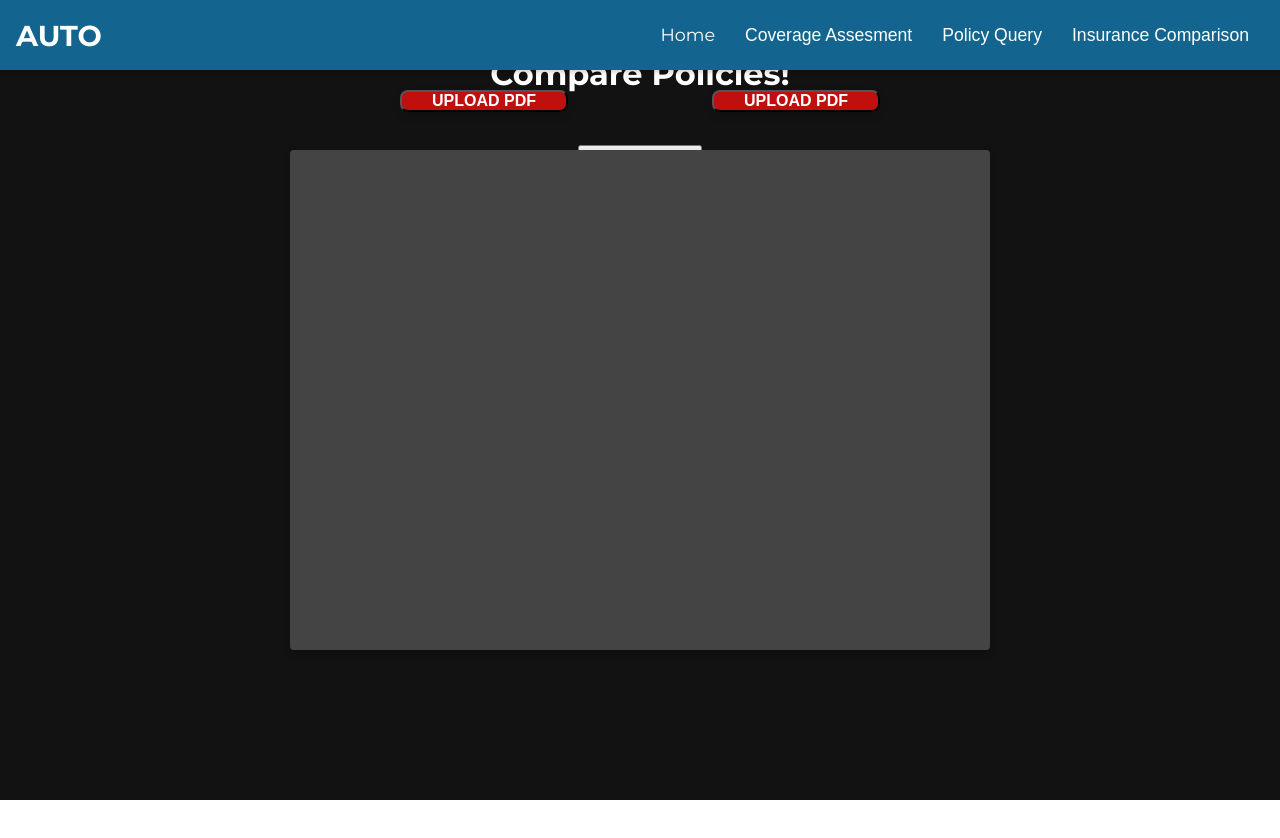
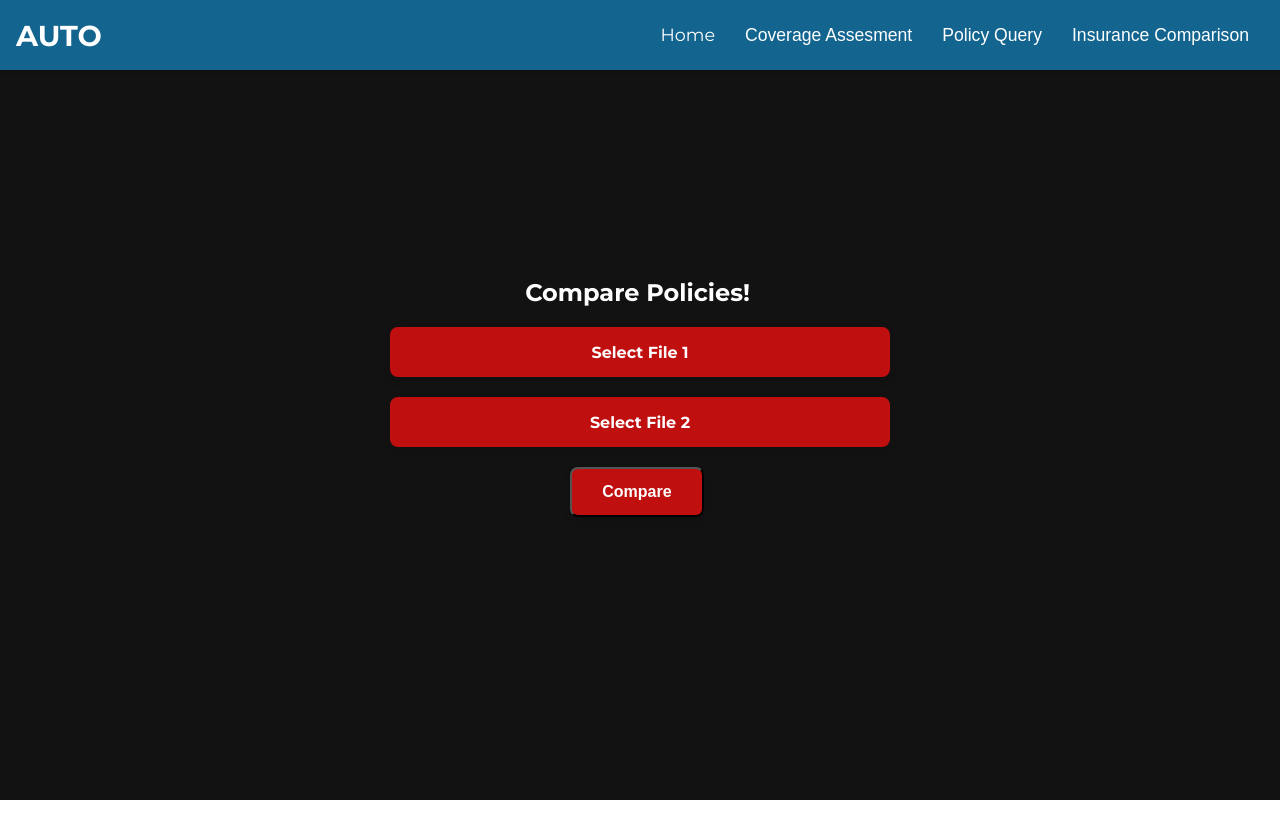
Before and after one commit to Abhyuday-Goyal/InsuranceHack, a React (Create React App) app in the folder my-react-app/: page /upload-policies in a window 1280 px wide. Shown: the top 838 px of the page. Built offline with nearby package versions, Linux system fonts and the light colour scheme.

Commit message:
fixed comparison and analysis

```diff
--- a/my-react-app/src/App.css
+++ b/my-react-app/src/App.css
@@ -147,7 +147,51 @@ body {
   transition: background-color 0.3s ease; /* Smooth transition for hover effect */
 }
 
+.file-upload-button-1 {
+  margin-top: 20px;
+  border-radius: 8px;
+  width: auto; /* Adjust width as needed, could be a percentage or fixed width */
+  height: 50px; /* Match the height of your drop-down */
+  background-color: var(--accent-color); /* Header color, dark shade */
+  color: #fff; /* Text color, white */
+  font-size: 1rem; /* Adjust as needed */
+  font-weight: bold; /* Match the font weight from your example */
+  display: flex;
+  align-items: center;
+  justify-content: center;
+  cursor: pointer;
+  box-shadow: 0px 4px 8px rgba(0, 0, 0, 0.1); /* Slight shadow for depth */
+  padding: 0 30px; /* Padding on the sides */
+  transition: background-color 0.3s ease; /* Smooth transition for hover effect */
+}
+
+.file-upload-button-2 {
+  margin-top: 20px;
+  border-radius: 8px;
+  width: auto; /* Adjust width as needed, could be a percentage or fixed width */
+  height: 50px; /* Match the height of your drop-down */
+  background-color: var(--accent-color); /* Header color, dark shade */
+  color: #fff; /* Text color, white */
+  font-size: 1rem; /* Adjust as needed */
+  font-weight: bold; /* Match the font weight from your example */
+  display: flex;
+  align-items: center;
+  justify-content: center;
+  cursor: pointer;
+  box-shadow: 0px 4px 8px rgba(0, 0, 0, 0.1); /* Slight shadow for depth */
+  padding: 0 30px; /* Padding on the sides */
+  transition: background-color 0.3s ease; /* Smooth transition for hover effect */
+}
+
 .file-upload-button:hover {
+  background-color: var(--button-hover-color); /* Slightly lighter shade on hover */
+}
+
+.file-upload-button-1:hover {
+  background-color: var(--button-hover-color); /* Slightly lighter shade on hover */
+}
+
+.file-upload-button-2:hover {
   background-color: var(--button-hover-color); /* Slightly lighter shade on hover */
 }
 
--- a/my-react-app/src/Comparison.css
+++ b/my-react-app/src/Comparison.css
@@ -1,92 +1,27 @@
 .file-upload-container {
-
   display: flex;
   flex-direction: column;
+  justify-content: center;
   align-items: center;
-  text-align: center;
+  height: 200vh; /* Make the container full height of the viewport */
 }
-.backend-output-boxxx {
+
+.compare-container {
+  margin-bottom: 5px;
+}
+
+.backend-output-boxx {
   width: 700px; /* Adjusted width for better readability */
   height: 500px;
-
   background-color: var(--modal-bg-color);
   border-radius: 4px;
-position: fixed;
   box-shadow: 0 4px 8px rgba(0, 0, 0, 0.2);
+  margin-top: 30px;
 }
-.select-file-button {
-  color: black;
-  position: absolute;
-  top: 0;
-  left: 0;
-  margin-top: 90px;
-  margin-left: 400px;
-
-  border-radius: 8px;
-  width: auto;
-
-  background-color: var(--accent-color);
-  color: #fff;
-  font-size: 1rem;
-  font-weight: bold;
-  display: flex;
-  align-items: center;
-  justify-content: center;
-  cursor: pointer;
-  box-shadow: 0px 4px 8px rgba(0, 0, 0, 0.1);
-  padding: 0 30px;
-  transition: background-color 0.3s ease;
+.compare-container {
+  text-align: center; /* Center-align text */
 }
 
-.upload-pdf-button {
-  position: absolute;
-  top: 0;
-  right: 0;
-  margin-top: 90px;
-  margin-right: 400px;
-  border-radius: 8px;
-  width: auto;
-
-  background-color: var(--accent-color);
-  color: #fff;
-  font-size: 1rem;
-  font-weight: bold;
-  display: flex;
-  align-items: center;
-  justify-content: center;
-  cursor: pointer;
-  box-shadow: 0px 4px 8px rgba(0, 0, 0, 0.1);
-  padding: 0 30px;
-  transition: background-color 0.3s ease;
+.compare-button{
+  margin-left: 180px;
 }
-
-.file-upload-input {
-  display: none;
-}
-
-ul {
-  list-style-type: none;
-  padding: 0;
-}
-
-
-h3 {
-  margin-top: -580px;
-}
-.center-box {
-  width: 700px; /* Adjusted width for better readability */
-    height: 500px;
-    background-color: var(--modal-bg-color);
-    border-radius: 4px;
-    box-shadow: 0 4px 8px rgba(0, 0, 0, 0.2);
-    margin-top: -400px;
-  }
-  .compare-container {
-    text-align: center; /* Center-align text */
-  }
-  h3 {
-    font-size: 2rem; /* Increase font size */
-    text-align: center; /* Center align text */
-
-
-  }
--- a/my-react-app/src/Comparison.js
+++ b/my-react-app/src/Comparison.js
@@ -2,52 +2,84 @@ import React, { useState } from 'react';
 import './Comparison.css';
 
 const Comparison = () => {
-  const [uploadedFiles, setUploadedFiles] = useState([]);
   const [comparisonResult, setComparisonResult] = useState('');
+  const [pdf1, setPdf1] = useState(null);
+  const [pdf2, setPdf2] = useState(null);
 
-  const handleUpload = async (event) => {
-    // Code for handling file upload
+  const handleUpload1 = (event) => {
+    const file = event.target.files[0];
+    setPdf1(file);
   };
 
-  const handleButtonClick = () => {
-    document.getElementById('pdf-upload').click();
+  const handleUpload2 = (event) => {
+    const file = event.target.files[0];
+    setPdf2(file);
   };
 
   const compareFiles = async () => {
     try {
-      const response = await fetch('/compare-policies', {
-        method: 'GET'
+      const formData = new FormData();
+      formData.append('pdf1', pdf1);
+      formData.append('pdf2', pdf2);
+
+      const response = await fetch('http://127.0.0.1:5000/upload-policies', {
+        method: 'POST',
+        body: formData
       });
+
       const data = await response.json();
-      setComparisonResult(data); // Update state with fetched data
+      setComparisonResult(data.output);
     } catch (error) {
       console.error('Error comparing files:', error);
       // Handle error
     }
-  }
+  };
 
-  const handleClearAll = () => {
-    setUploadedFiles([]);
+  const handleButtonClick = () => {
+    compareFiles();
   };
 
   return (
     <>
       <div className="file-upload-container">
-        <h3>Compare Policies!</h3>
-        <button onClick={handleButtonClick} className="select-file-button">UPLOAD PDF</button>
-        <button onClick={handleButtonClick} className="upload-pdf-button">UPLOAD PDF</button>
-        <button onClick={compareFiles} className="compare-button">COMPARE FILES</button>
-        <input
-          type="file"
-          id="pdf-upload"
-          className="file-upload-input"
-          accept=".pdf"
-          onChange={handleUpload}
-          style={{ display: 'none' }}
-        />
+        <div className="compare-container">
+          <h2 style={{ marginRight: '140px' }}>Compare Policies!</h2>
+          <div className="button-container-1">
+            <label htmlFor="pdf-upload-1" className="file-upload-button-1">
+              Select File 1
+            </label>
+            <input
+              type="file"
+              id="pdf-upload-1"
+              className="file-upload-input-1"
+              accept=".pdf"
+              onChange={handleUpload1}
+              style={{ display: 'none' }}
+            />
+          </div>
+          <div className="button-container-2">
+            <label htmlFor="pdf-upload-2" className="file-upload-button-2">
+              Select File 2
+            </label>
+            <input
+              type="file"
+              id="pdf-upload-2"
+              className="file-upload-input-2"
+              accept=".pdf"
+              onChange={handleUpload2}
+              style={{ display: 'none' }}
+            />
+          </div>
+          <div className="compare-button">
+          <button onClick={handleButtonClick} className = "file-upload-button">Compare</button>
+          </div>
+        </div>
       </div>
-
-      <div className="backend-output-boxxx fade-in">{comparisonResult}</div>
+      {comparisonResult && (
+  <div className="fade-in max-w-[50vw] overflow-auto p-8 bg-[#444444] rounded-lg" style={{ whiteSpace: "pre-wrap" , fontSize: "6"}}>
+    <p className='text-xl text-center'>{comparisonResult}</p>
+  </div>
+  )}
     </>
   );
 };
--- a/my-react-app/src/Coverage.js
+++ b/my-react-app/src/Coverage.js
@@ -58,8 +58,12 @@ const Coverage = () => {
           ))}
         </ul>
       </div>
-      {backendResponse && <div className="fade-in max-w-[50vw] overflow-auto p-10 bg-[#444444] rounded-lg"><p className='text-xl text-center'>{backendResponse}</p></div>}
-    </div>
+      {backendResponse && (
+  <div className="fade-in max-w-[50vw] overflow-auto p-8 bg-[#444444] rounded-lg" style={{ whiteSpace: "pre-wrap" , fontSize: "6"}}>
+    <p className='text-xl text-center'>{backendResponse}</p>
+  </div>
+  )}
+  </div>
   );
 };
 
```
Also changed, not shown: 1 other file (tests, documents, lock files or other folders).
